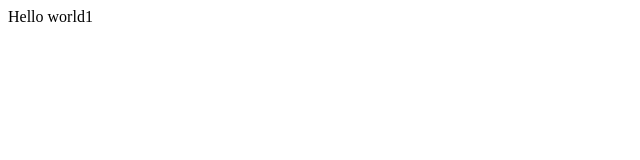
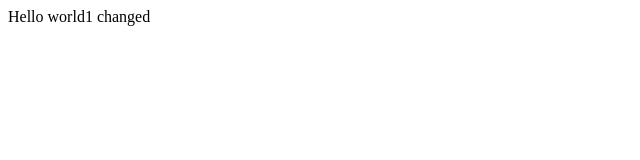
Before and after one commit to tvamshi05/github-demo, a plain HTML site: page index.html in a window 1280 px wide. Shown: the full height of the page, 0-640 px from the left. Drawn offline with Linux system fonts and the light colour scheme.

Commit message:
changes in index

```diff
--- a/index.html
+++ b/index.html
@@ -1 +1 @@
-<div>Hello world1</div>
+<div>Hello world1 changed</div>
```
